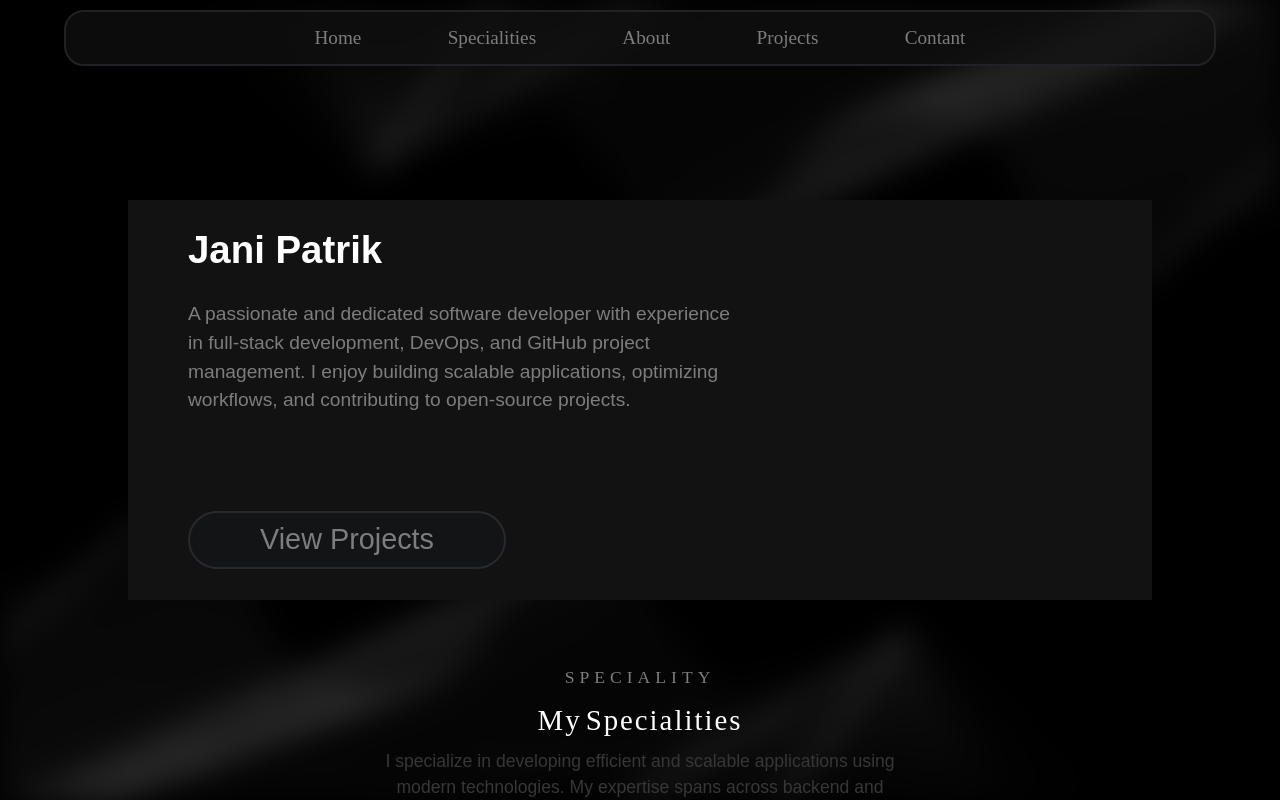
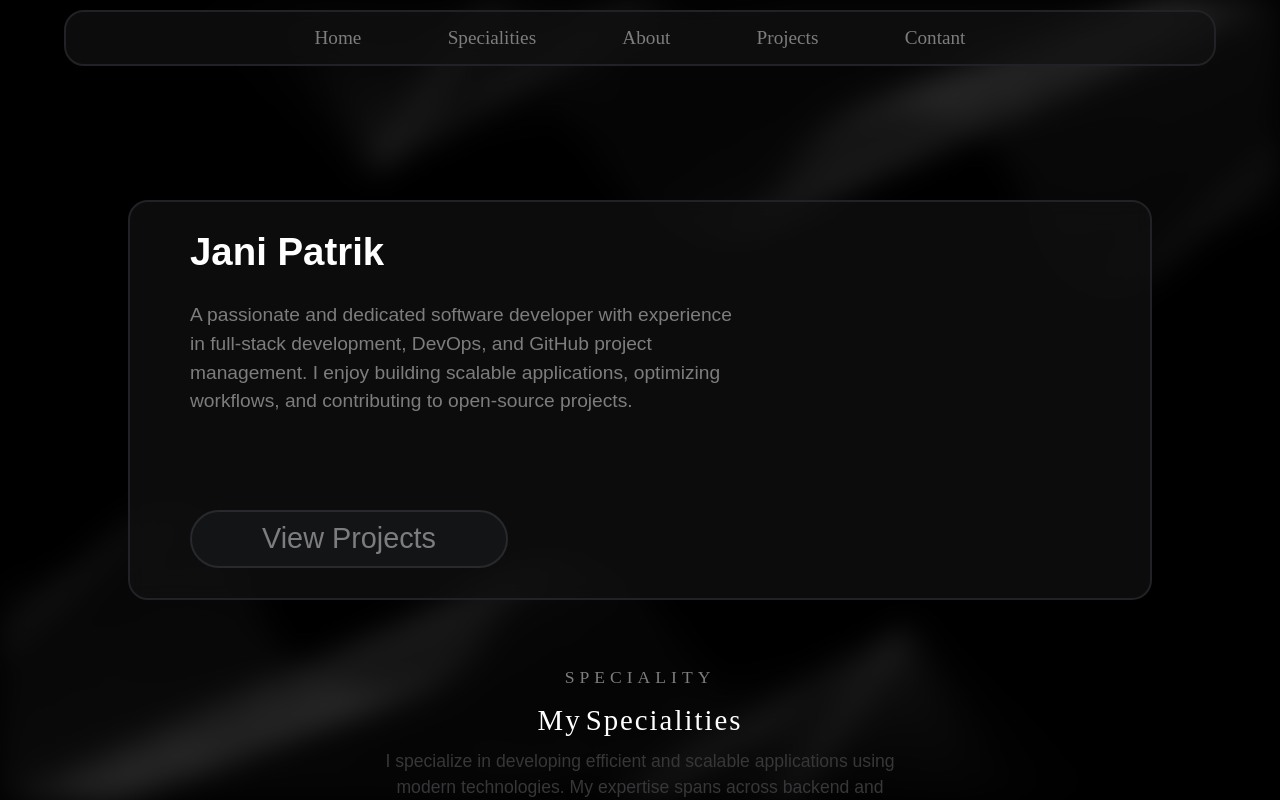
Before and after one commit to Valid-Hub/Portfolio, a Next.js app: page / in a window 1280 px wide. Built offline with nearby package versions, Linux system fonts and the light colour scheme; a web font is replaced by a local one.

Commit message:
added backgrouund blur to many components

```diff
--- a/src/styles/LandingBoxStyles.css
+++ b/src/styles/LandingBoxStyles.css
@@ -1,7 +1,10 @@
 .box {
   display: flex;
   justify-content: space-between;
-  background: #121213;
+  background-color: rgba(18, 18, 19, 0.7);
+  backdrop-filter: blur(10px);
+  border: solid 2px #222226;
+  border-radius: 20px;
   width: 80vw;
   height: 50vh;
 }
--- a/src/styles/QualityCubesStyles.css
+++ b/src/styles/QualityCubesStyles.css
@@ -15,7 +15,8 @@
   width: 100%;
   height: 100%;
   border-radius: 40px;
-  background-color: #121213;
+  background-color: rgba(18, 18, 19, 0.7);
+  backdrop-filter: blur(10px);
   border: solid 2px #222226
 }
 
--- a/src/styles/SpecialityCardStyles.css
+++ b/src/styles/SpecialityCardStyles.css
@@ -2,7 +2,8 @@
   width: 475px;
   height: 307px;
   border-radius: 20px;
-  background-color: #121213;
+  background-color: rgba(18, 18, 19, 0.7);
+  backdrop-filter: blur(10px);
   border: solid 2px #222226;
   color: #ffffff;
 }
```
